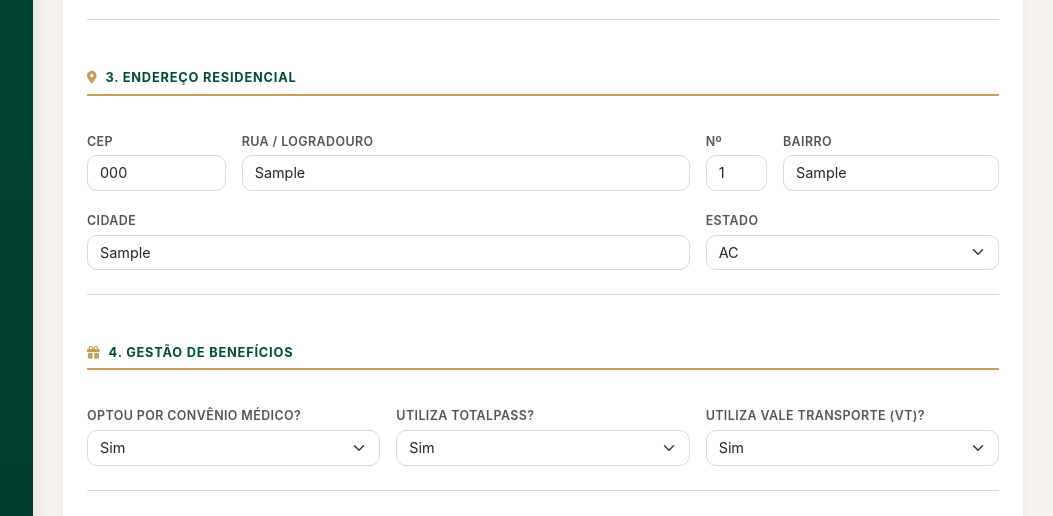
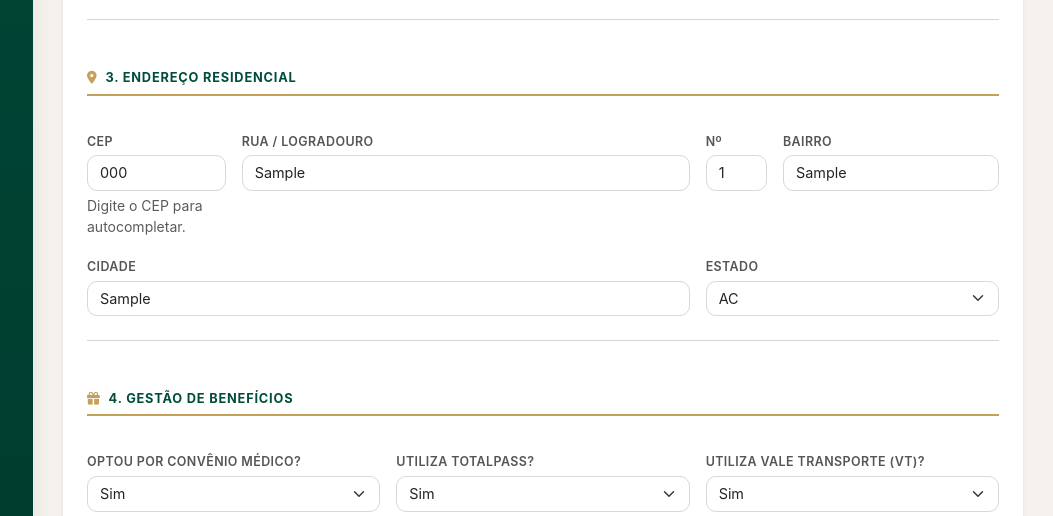
Before and after one commit to sunstrix/testebruna, a Flask app: template templates/editar.html in a window 1280 px wide. Shown: the part 750-1266 px from the top of the page, without its empty margins (227-1280 px from the left). Run offline with Flask 3, Linux system fonts and the light colour scheme; the template is opened without the code that fills it: most values are stand-ins (such as "Sample title", 1, 10 or a date in 2020).

Commit message:
Update editar.html
feat: Adiciona CSRF e integração ViaCEP na edição de funcionários

- Adiciona token CSRF ({{ csrf_token() }}) no formulário para proteção contra ataques cross-site
- Implementa autocomplete de endereço via API ViaCEP (gratuita)
- Adiciona indicador visual de carregamento (spinner) durante consulta do CEP
- Preenche automaticamente rua, bairro, cidade e estado quando CEP válido é digitado
- Adiciona debounce de 500ms para evitar múltiplas requisições durante digitação
- Adiciona IDs nos campos de endereço para integração JavaScript
- Mantém todos os campos e validações existentes intactos

```diff
--- a/templates/editar.html
+++ b/templates/editar.html
@@ -48,6 +48,23 @@
         .btn-boticario { background: var(--boticario-light); color: white; border: none; transition: all .25s ease; font-weight: 600; }
         .btn-boticario:hover { background: var(--boticario-dark); color: white; transform: translateY(-2px); }
         fieldset { border: none; padding: 0; margin: 0; }
+
+        /* LOADING CEP */
+        .cep-loading {
+            position: absolute;
+            right: 10px;
+            top: 50%;
+            transform: translateY(-50%);
+            display: none;
+        }
+        .cep-loading.active {
+            display: block;
+        }
+        .spinner-border-sm {
+            width: 1rem;
+            height: 1rem;
+            border-width: 0.2em;
+        }
     </style>
 </head>
 <body>
@@ -135,6 +152,7 @@
                 <div class="card-body p-4">
 
                     <form action="{{ url_for('editar_funcionario', id=funcionario['id']) }}" method="POST" id="formEditar" class="needs-validation" novalidate>
+                        {{ csrf_token() }}
 
                         <input type="hidden" name="status"              value="{{ funcionario['status'] }}">
                         <input type="hidden" name="data_desligamento"   value="{{ funcionario['data_desligamento'] or '' }}">
@@ -271,11 +289,19 @@
 
                                 <div class="col-md-2">
                                     <label class="form-label">CEP</label>
-                                    <input type="text" class="form-control" name="endereco_cep" data-mask="cep" value="{{ funcionario['endereco_cep'] }}">
+                                    <div class="position-relative">
+                                        <input type="text" class="form-control" name="endereco_cep" id="endereco_cep" data-mask="cep" value="{{ funcionario['endereco_cep'] }}">
+                                        <div class="cep-loading" id="cep-loading">
+                                            <div class="spinner-border spinner-border-sm text-success" role="status">
+                                                <span class="visually-hidden">Carregando...</span>
+                                            </div>
+                                        </div>
+                                    </div>
+                                    <div class="form-text text-muted">Digite o CEP para autocompletar.</div>
                                 </div>
                                 <div class="col-md-6">
                                     <label class="form-label">Rua / Logradouro</label>
-                                    <input type="text" class="form-control" name="endereco_rua" value="{{ funcionario['endereco_rua'] }}">
+                                    <input type="text" class="form-control" name="endereco_rua" id="endereco_rua" value="{{ funcionario['endereco_rua'] }}">
                                 </div>
                                 <div class="col-md-1">
                                     <label class="form-label">Nº</label>
@@ -283,15 +309,15 @@
                                 </div>
                                 <div class="col-md-3">
                                     <label class="form-label">Bairro</label>
-                                    <input type="text" class="form-control" name="endereco_bairro" value="{{ funcionario['endereco_bairro'] }}">
+                                    <input type="text" class="form-control" name="endereco_bairro" id="endereco_bairro" value="{{ funcionario['endereco_bairro'] }}">
                                 </div>
                                 <div class="col-md-8">
                                     <label class="form-label">Cidade</label>
-                                    <input type="text" class="form-control" name="endereco_cidade" value="{{ funcionario['endereco_cidade'] }}">
+                                    <input type="text" class="form-control" name="endereco_cidade" id="endereco_cidade" value="{{ funcionario['endereco_cidade'] }}">
                                 </div>
                                 <div class="col-md-4">
                                     <label class="form-label">Estado</label>
-                                    <select class="form-select" name="endereco_estado">
+                                    <select class="form-select" name="endereco_estado" id="endereco_estado">
                                         <option value="" disabled>UF</option>
                                         {% for uf in ['AC','AL','AM','AP','BA','CE','DF','ES','GO','MA','MG','MT','MS','PA','PB','PE','PI','PR','RJ','RN','RO','RR','RS','SC','SE','SP','TO'] %}
                                         <option value="{{ uf }}" {% if funcionario['endereco_estado'] == uf %}selected{% endif %}>{{ uf }}</option>
@@ -491,5 +517,50 @@
 
 <script src="https://cdn.jsdelivr.net/npm/bootstrap@5.3.0/dist/js/bootstrap.bundle.min.js"></script>
 <script src="/static/validacoes.js"></script>
+
+<script>
+    // INTEGRAÇÃO COM VIA CEP
+    const cepInput = document.getElementById('endereco_cep');
+    const cepLoading = document.getElementById('cep-loading');
+
+    let cepTimeout;
+
+    cepInput.addEventListener('input', function() {
+        clearTimeout(cepTimeout);
+
+        const cepLimpo = this.value.replace(/\D/g, '');
+
+        if (cepLimpo.length === 8) {
+            cepTimeout = setTimeout(() => {
+                buscarCEP(cepLimpo);
+            }, 500);
+        }
+    });
+
+    function buscarCEP(cep) {
+        cepLoading.classList.add('active');
+
+        fetch(`https://viacep.com.br/ws/${cep}/json/`)
+            .then(response => response.json())
+            .then(data => {
+                if (data.erro) {
+                    alert('CEP não encontrado.');
+                    cepLoading.classList.remove('active');
+                    return;
+                }
+
+                document.getElementById('endereco_rua').value = data.logradouro || '';
+                document.getElementById('endereco_bairro').value = data.bairro || '';
+                document.getElementById('endereco_cidade').value = data.localidade || '';
+                document.getElementById('endereco_estado').value = data.uf || '';
+
+                cepLoading.classList.remove('active');
+            })
+            .catch(error => {
+                console.error('Erro ao buscar CEP:', error);
+                cepLoading.classList.remove('active');
+            });
+    }
+</script>
 </body>
 </html>
```
